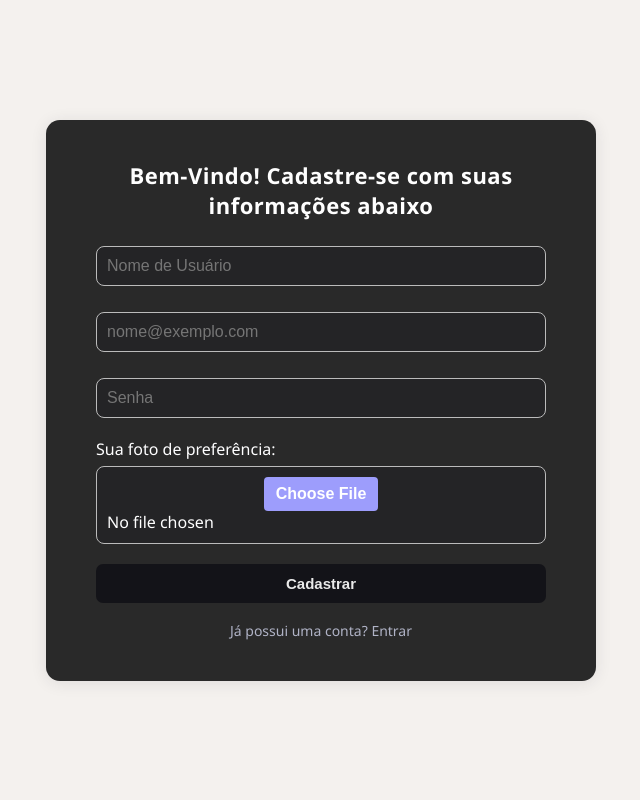
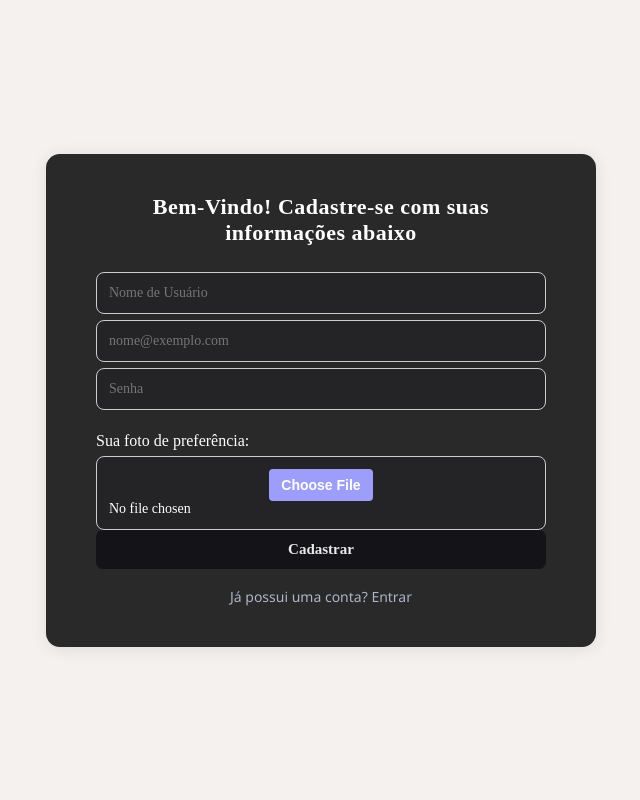
Before and after one commit to Kennedys-Leon/Projeto_TCC, a PHP site: page /cadastro_usuario/cadastro.php in a window 1280 px wide. Shown: the whole page, without its empty margins (319-959 px from the left). Run offline with PHP 8.4, Linux system fonts and the light colour scheme.

Commit message:
tava mudando o css do site >:(

```diff
--- a/Projeto TCC/cadastro_usuario/cadastro.php
+++ b/Projeto TCC/cadastro_usuario/cadastro.php
@@ -52,7 +52,7 @@
 
             <div class="campo Senha">
                 <label for="CampSenha"></label>
-                <input type="password" name="senha" placeholder="Senha" required>
+                <input type="password" name="senha" placeholder="Senha" required><br>
             </div>
         </div>
 
--- a/Projeto TCC/cadastro_vendedor/cadastrovendedor.php
+++ b/Projeto TCC/cadastro_vendedor/cadastrovendedor.php
@@ -27,7 +27,7 @@
         <div class="linha">
             <div class="campo">
                 <label for="CampNome">Nome:</label>
-                <input type="text" name="nome" maxlength="100" required>
+                <input type="text" name="nome" maxlength="100" placeholder="Nome de Vendedor" required>
             </div>
 
             <div class="campo">
--- a/Projeto TCC/css/cadastro.css
+++ b/Projeto TCC/css/cadastro.css
@@ -6,7 +6,7 @@
 }
 
 body {
-  font-family: 'Poppins', 'Segoe UI', Tahoma, Geneva, Verdana, sans-serif;
+  font-family: 'Poppins', 'Segoe UI', Tahoma, Geneva, Verdana, sans-serif, 'Playfair';
   background: #F4F1EE;
   min-height: 100vh;
   display: flex;
@@ -32,6 +32,7 @@ body {
   text-align: center;
   font-weight: 600;
   letter-spacing: 0.5px;
+  font-family: 'Playfair Display', serif;
 }
 
 /* Labels e Inputs */
@@ -40,6 +41,7 @@ body {
   margin-bottom: 6px;
   font-weight: 500;
   color: #fefeff;
+  font-family: 'Playfair Display', serif;
 }
 
 .form-cadastro input[type="text"],
@@ -48,17 +50,15 @@ body {
 .form-cadastro input[type="file"],
 .form-cadastro input[type="email"],
 .form-cadastro textarea {
-  background: #242426; /* mesma cor do fundo do formulário */
-  color: #fff;
-  width: 100%;
-  max-width: 500px;
-  border: 1px solid #bbb;
-  border-radius: 8px;
-  font-size: 16px;
-  padding: 10px 10px;
-  margin-bottom: 20px;
-  transition: border 0.2s, background 0.2s;
+    background: #242426; /* mesma cor do fundo do formulário */
+    padding: 12px;
+    border: 1px solid #ccc;
+    border-radius: 8px;
+    font-size: 14px;
+    transition: border-color 0.3s ease;
+    font-family: 'Playfair Display', serif;
 }
+
 
 .form-cadastro input[type="text"]:focus,
 .form-cadastro input[type="number"]:focus,
@@ -82,6 +82,7 @@ body {
   cursor: pointer;
   font-weight: 600;
   transition: background 0.2s, transform 0.15s;
+  font-family: 'Playfair Display', serif;
 }
 
 .btn-vermelho:hover {
--- a/Projeto TCC/css/estilo.css
+++ b/Projeto TCC/css/estilo.css
@@ -113,6 +113,7 @@ body.dark-mode {
     font-weight: 500;
     font-size: 16px;
     transition: color 0.3s;
+    font-family: 'Playfair Display', serif;
 }
 
 .navbar ul li a:hover {
@@ -143,6 +144,7 @@ body.dark-mode {
     outline: none;
     box-shadow: 0 2px 8px rgba(0,201,255,0.07);
     position: relative;
+    font-family: 'Playfair Display', serif;
 }
 
 .search-bar:focus {
@@ -587,7 +589,7 @@ body.dark-mode .produtos-destaque h3 {
 }
 
 body, button, input, textarea, select, h1, h2, h3, h4, h5, h6 {
-    font-family: 'Poppins', Arial, Helvetica, sans-serif;
+    font-family: 'Playfair Display', serif;
     font-weight: 400;
     letter-spacing: 0.01em;
 }
--- a/Projeto TCC/css/sidebar.css
+++ b/Projeto TCC/css/sidebar.css
@@ -1,6 +1,5 @@
-/* Botão hambúrguer */
 .menu-toggle{
-    position: fixed;         /* fica no canto independente do scroll */
+    position: fixed;
     top: 20px;
     left: 20px;
     width: 40px;
@@ -15,7 +14,7 @@
     justify-content: center;
     border-radius: 10px;
     cursor: pointer;
-    z-index: 1100;           /* acima do header */
+    z-index: 1100;
 }
 .menu-toggle:hover{ background: rgba(255,255,255,.15); }
 
@@ -67,6 +66,7 @@
     text-decoration: none;
     cursor: pointer;
     transition: background .2s ease, padding-left .2s ease;
+    font-family: 'Playfair Display', serif;
 }
 .sidebar a:hover,
 .sidebar button:hover{
```
Also changed, not shown: Projeto TCC/index.php (+4 -7 lines), Projeto TCC/carrinho/boleto.php (renamed from Projeto TCC/pagamento/boleto.php), Projeto TCC/carrinho/cartao.php (renamed from Projeto TCC/pagamento/cartao.php), Projeto TCC/carrinho/checkout.php (renamed from Projeto TCC/pagamento/checkout.php), Projeto TCC/carrinho/pagamento.php (renamed from Projeto TCC/pagamento/pagamento.php), Projeto TCC/carrinho/pix.php (renamed from Projeto TCC/pagamento/pix.php), Projeto TCC/carrinho/redireciona_pagamento.php (renamed from Projeto TCC/pagamento/redireciona_pagamento.php).
